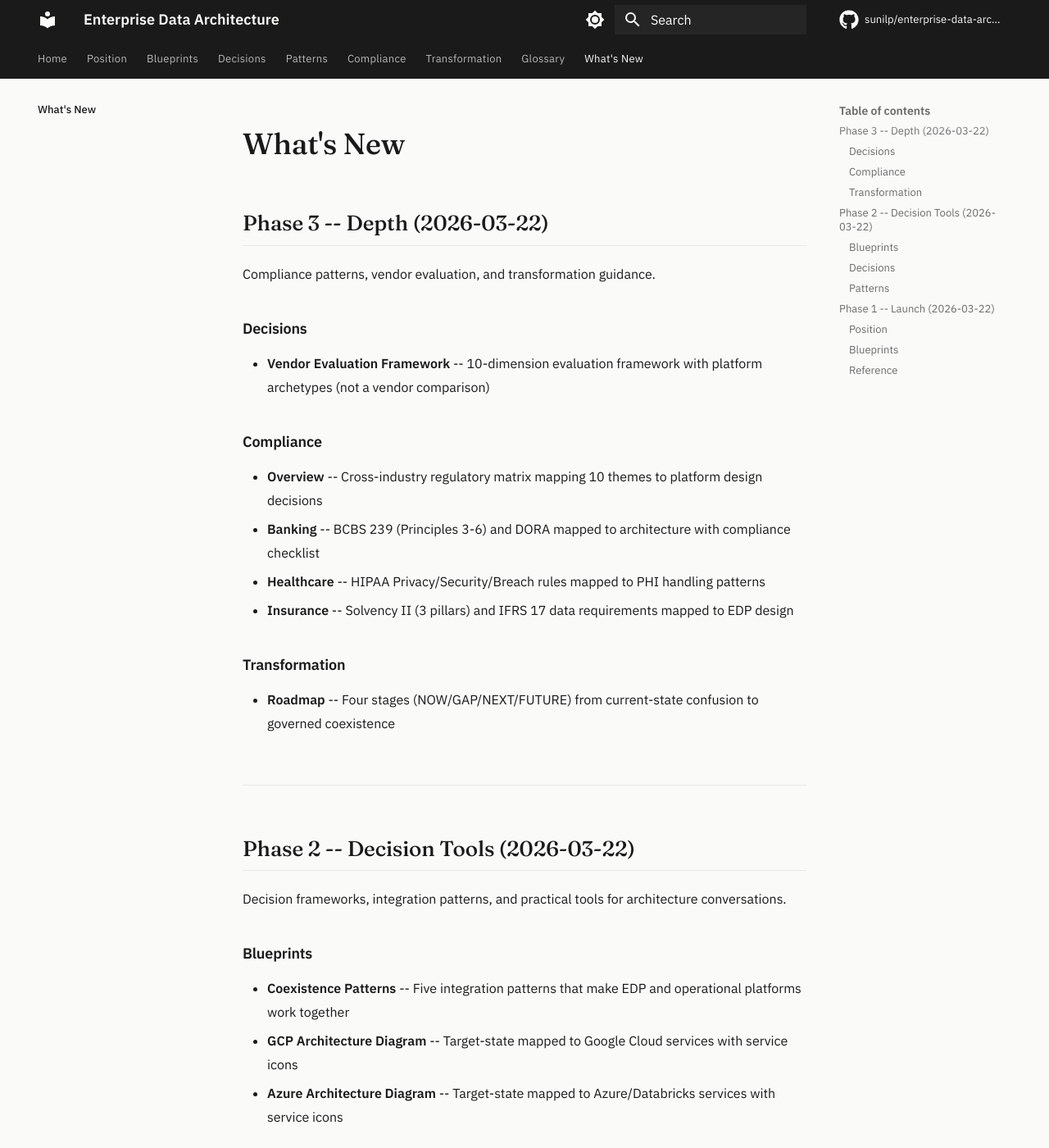
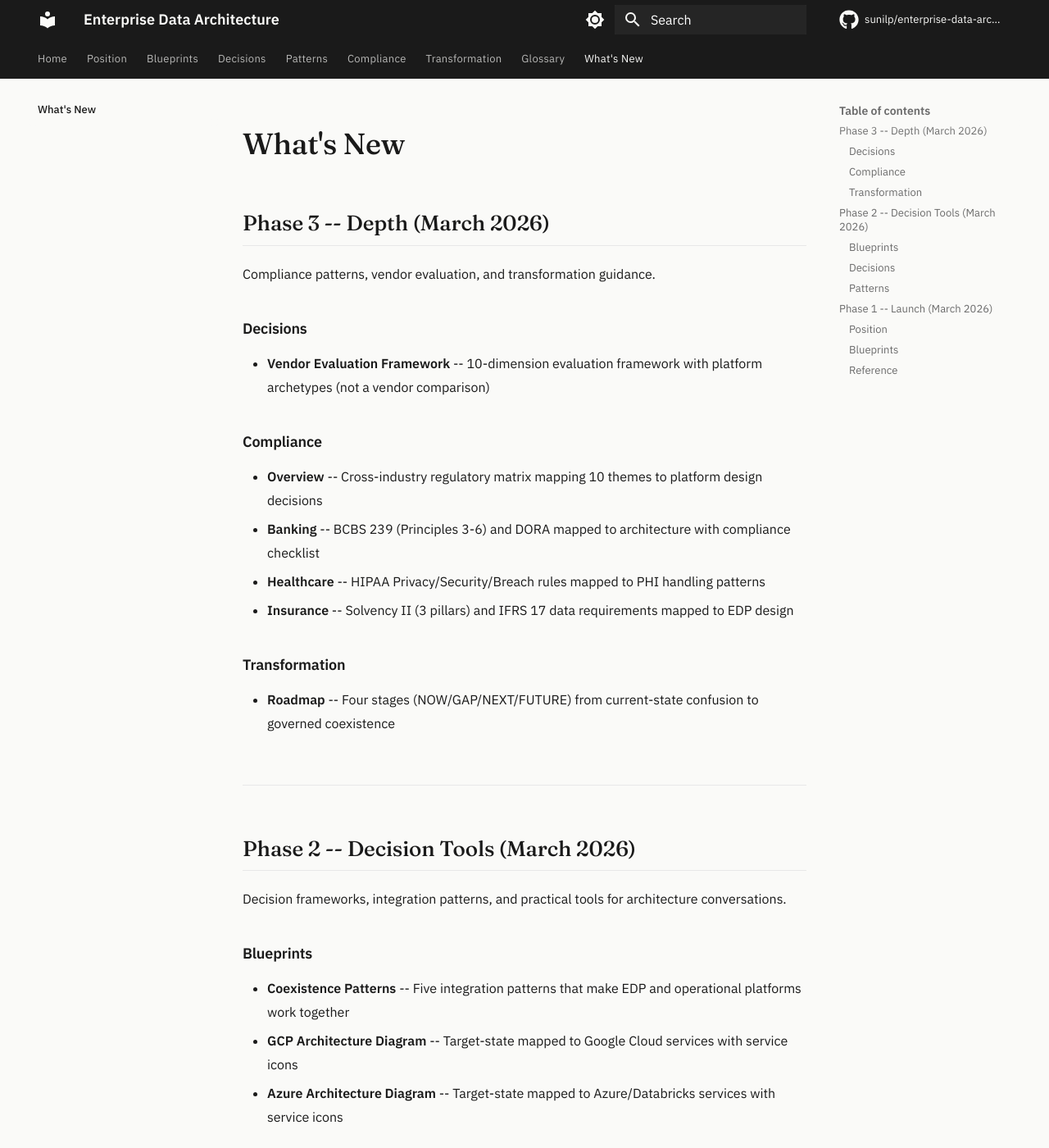
Before and after one commit to sunilp/enterprise-data-architecture, an MkDocs documentation site: the page built from docs/changelog.md, in a window 1280 px wide and 1400 px high. Shown: the whole window at 82% size. Built offline with MkDocs 1.6.1 and Material for MkDocs 9.7.7, drawn with Linux system fonts in a browser that asks for light colours; comment, search, counter and statistics services are not loaded; some of the changed text lies outside the part shown.

Commit message:
Use March 2026 instead of exact dates in changelog

```diff
--- a/docs/changelog.md
+++ b/docs/changelog.md
@@ -1,6 +1,6 @@
 # What's New
 
-## Phase 3 -- Depth (2026-03-22)
+## Phase 3 -- Depth (March 2026)
 
 Compliance patterns, vendor evaluation, and transformation guidance.
 
@@ -21,7 +21,7 @@ Compliance patterns, vendor evaluation, and transformation guidance.
 
 ---
 
-## Phase 2 -- Decision Tools (2026-03-22)
+## Phase 2 -- Decision Tools (March 2026)
 
 Decision frameworks, integration patterns, and practical tools for architecture conversations.
 
@@ -45,7 +45,7 @@ Decision frameworks, integration patterns, and practical tools for architecture
 
 ---
 
-## Phase 1 -- Launch (2026-03-22)
+## Phase 1 -- Launch (March 2026)
 
 The initial release of the Enterprise Data Architecture position pack.
 
```
